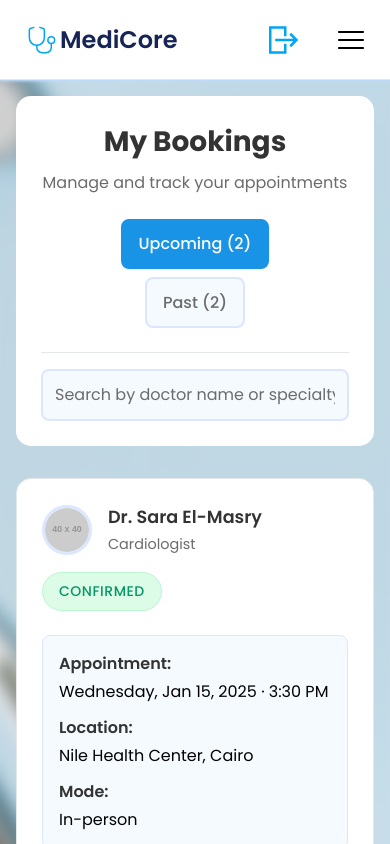
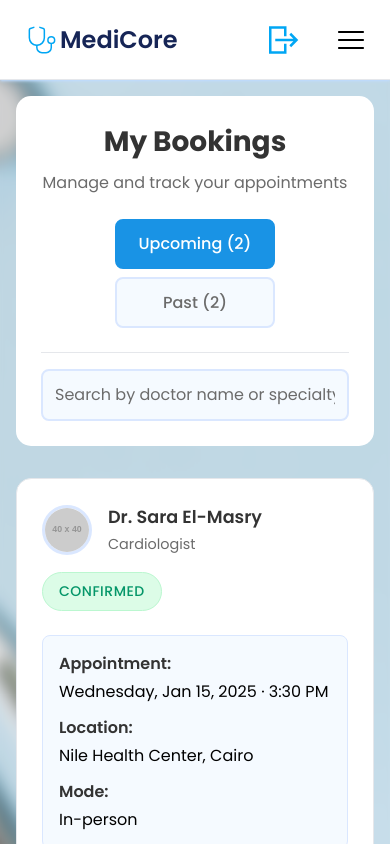
Before and after one commit to hanamohvmed/Clinic-Management-System, a React (Vite) app: page /home/my-bookings in a window 390 px wide. Shown: the top 844 px of the page. Built offline with nearby package versions, Linux system fonts and the light colour scheme.

Commit message:
fixed responsiveness in MyBookings page

```diff
--- a/src/pages/patient/MyBookings.css
+++ b/src/pages/patient/MyBookings.css
@@ -529,10 +529,14 @@
 
   .tab {
     text-align: center;
+    width: 10rem;
   }
 }
 
 @media (max-width: 480px) {
+  .tab {
+    width: 10rem;
+  }
   .booking-card {
     padding: 25px;
   }
```
